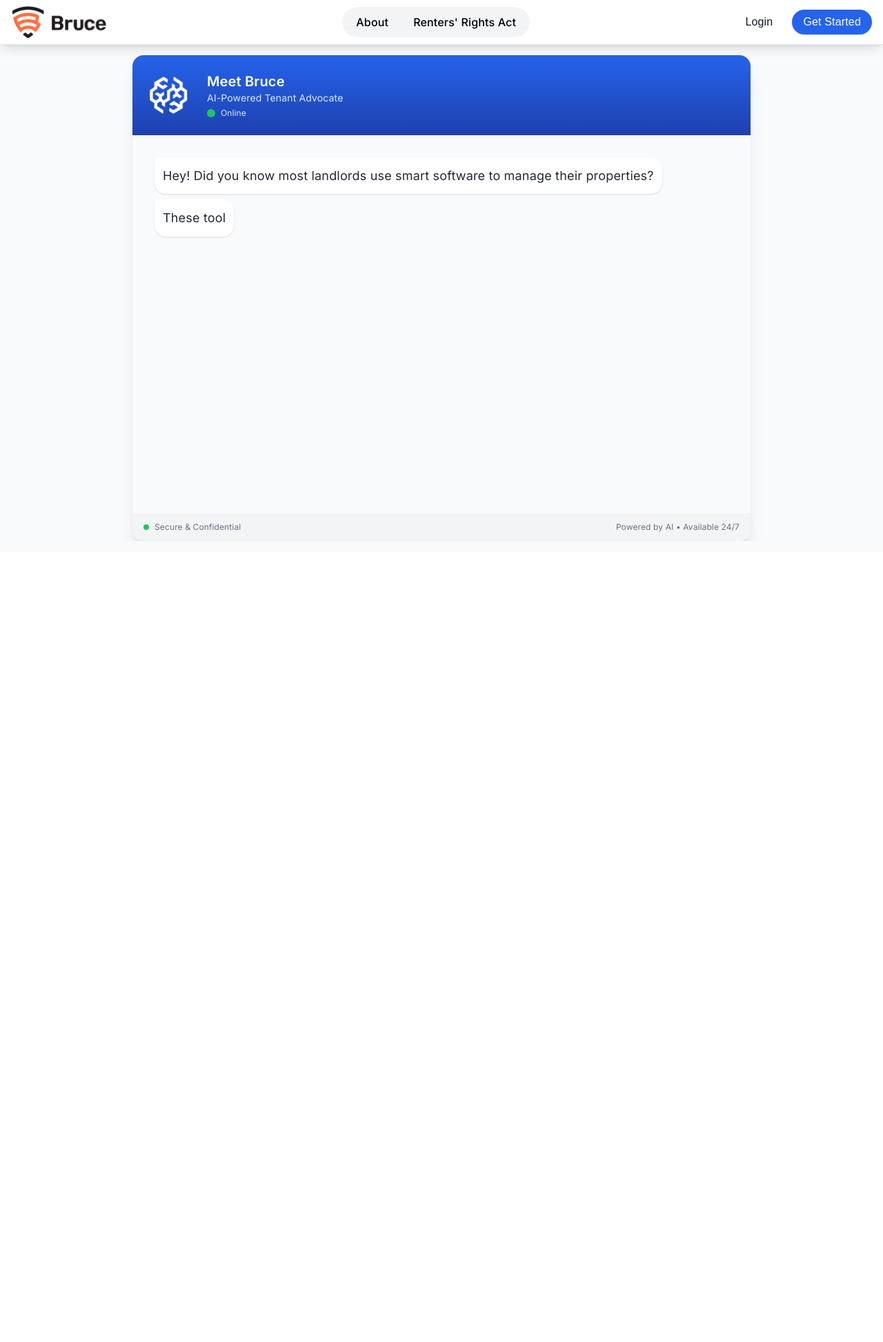
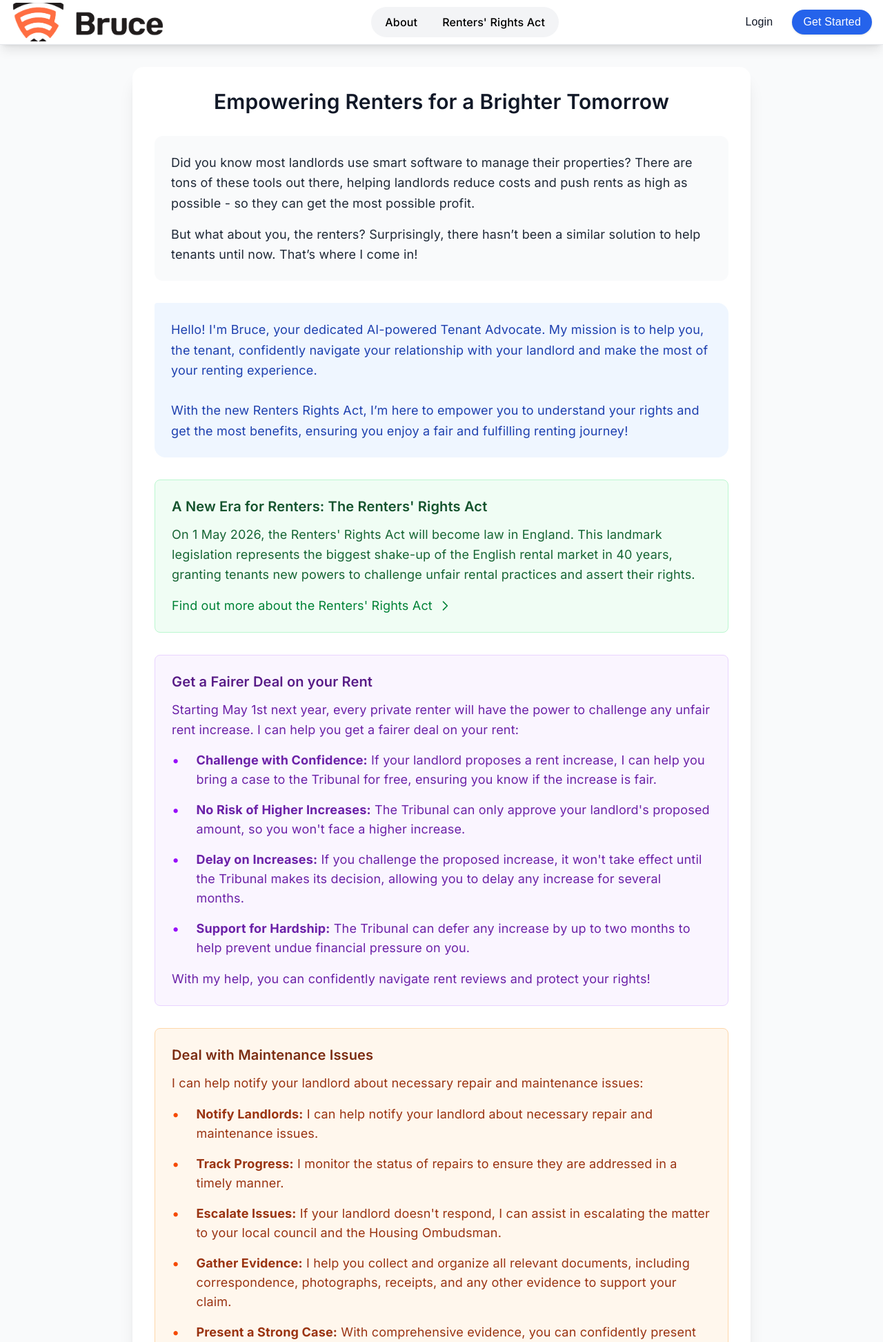
Before and after one commit to proptechpioneer/meetbruce, a Django app: page / in a window 1280 px wide. Shown: the top 1945 px of the page at 69% size. Before the commit the page ends 784 px from the top, so only its background shows below. Run offline with Django 5.2, Linux system fonts and the light colour scheme; style sheets or scripts are compiled from the project's sources; some web fonts are replaced.

Commit message:
refactor: point root to about and remove temporary home landing

```diff
--- a/application/application/urls.py
+++ b/application/application/urls.py
@@ -26,7 +26,7 @@ urlpatterns = [
     # Honeypot admin (fake)
     path('admin/', views.admin_honeypot, name='admin_honeypot'),
     path('admin/login/', views.admin_honeypot, name='admin_honeypot_login'),
-    path('' , views.home, name='home'),
+    path('' , views.about, name='home'),
     path('about', views.about, name='about'),
     path('rrb', views.rrb, name='rrb'),
     path('login/', views.login_view, name='login'),
--- a/application/application/views.py
+++ b/application/application/views.py
@@ -47,16 +47,7 @@ def admin_honeypot(request):
     return render(request, 'admin/honeypot_login.html')
 
 def home(request):
-    # If user is authenticated, redirect to dashboard
-    if request.session.get('is_authenticated'):
-        return redirect('/dashboard/')
-
-    context = {
-        'is_authenticated': request.session.get('is_authenticated', False),
-        'user_id': request.session.get('user_id'),
-        'username': request.session.get('username')
-    }
-    return render(request, 'home.html', context)
+    return about(request)
 
 def about(request):
     context = {
--- a/application/static/js/typewriter.js
+++ /dev/null
@@ -1,156 +0,0 @@
-// Typewriter Animation - Separate Message Boxes
-document.addEventListener('DOMContentLoaded', function() {
-    console.log('DOM loaded - starting typewriter...');
-
-    const messageElement = document.getElementById('typed-message');
-    const ctaButtons = document.getElementById('cta-buttons');
-    const chatContainer = document.getElementById('chat-container');
-
-    if (messageElement && chatContainer) {
-        // Hide the original message element since we'll create new boxes
-        messageElement.style.display = 'none';
-
-        // Remove any existing message bubbles from the template
-        const existingBubbles = chatContainer.querySelectorAll('.flex.items-start.space-x-3.mb-6');
-        existingBubbles.forEach(bubble => {
-            if (!bubble.querySelector('#cta-buttons')) {
-                bubble.remove();
-            }
-        });
-
-        // Start typewriter immediately
-        setTimeout(() => {
-            console.log('Starting separate box typewriter...');
-
-            // 📝 EDIT YOUR LINES HERE - Each line appears in its own box
-            const lines = [
-            "Hey! Did you know most landlords use smart software to manage their properties?",
-            "These tools help them cut costs and push rents up to maximise profits.",
-            "But what about you, the renter?",
-            "Until now, there hasn't been anything for tenants",
-            "Hi, I'm Bruce, the world's first AI-powered Tenant Advocate.",
-            "I’m here to help you navigate your landlord relationship.",
-            "Starting May 1, 2026, the Renters' Rights Act will shake up the English rental market.",
-            "You’ll gain new powers to challenge unfair practices!",
-            "My mission is to help you tackle rogue landlords.",
-            "I can help you:",
-            "✅ Get a better deal on your rent.",
-            "✅ Coordinate repairs and escalate issues with your landlord.",
-            "✅ Make sure your landlord is compliant with the law",
-            "✅ Understand your rights.",
-            "Ready to get started?",
-            "Click 'Get Started' below! 🚀"
-            ];
-
-            // ⚙️ TIMING SETTINGS
-            const typingSpeed = 50;        // Speed of typing each character (lower = faster)
-            const linePauseTime = 1200;    // Pause between lines (milliseconds)
-
-            let currentLineIndex = 0;
-
-            function createMessageBox(lineIndex) {
-                // Create a new message box for this line
-                const messageBox = document.createElement('div');
-                messageBox.className = 'flex items-start space-x-3 mb-2';
-                messageBox.innerHTML = `
-                    <div class="bg-white rounded-2xl rounded-tl-sm shadow-sm p-3 max-w-3xl">
-                        <div id="message-line-${lineIndex}" class="text-gray-800 text-lg leading-relaxed font-medium">
-                            <!-- Text will be typed here -->
-                        </div>
-                    </div>
-                `;
-
-                // Add the message box to the chat container (before the CTA buttons)
-                const ctaContainer = document.querySelector('.text-center.mt-4.md\\:mt-8');
-                if (ctaContainer) {
-                    chatContainer.insertBefore(messageBox, ctaContainer);
-                } else {
-                    chatContainer.appendChild(messageBox);
-                }
-
-                // Scroll to show the new message box immediately with padding
-                setTimeout(() => {
-                    const containerHeight = chatContainer.clientHeight;
-                    const scrollTarget = chatContainer.scrollHeight - containerHeight + 100; // 100px gap from bottom
-                    chatContainer.scrollTo({
-                        top: Math.max(0, scrollTarget),
-                        behavior: 'smooth'
-                    });
-                }, 50);
-
-                return document.getElementById(`message-line-${lineIndex}`);
-            }
-
-            function typeNextLine(lineIndex) {
-                if (lineIndex >= lines.length) {
-                    // All lines done - show buttons
-                    if (ctaButtons) {
-                        setTimeout(() => {
-                            ctaButtons.style.display = 'block';
-                            ctaButtons.classList.add('animate-fade-in');
-                            console.log('All lines complete - buttons shown');
-                        }, 500);
-                    }
-                    return;
-                }
-
-                const currentLine = lines[lineIndex];
-                const lineElement = createMessageBox(lineIndex);
-
-                let charIndex = 0;
-
-                // Type the current line character by character
-                function typeChar() {
-                    if (charIndex < currentLine.length) {
-                        lineElement.textContent += currentLine.charAt(charIndex);
-                        charIndex++;
-                        setTimeout(typeChar, typingSpeed);
-                    } else {
-                        // Line fully typed
-                        console.log(`Line ${lineIndex + 1} complete: "${currentLine}"`);
-
-                        // Check if this is the final line
-                        if (lineIndex === lines.length - 1) {
-                            // Final line - show buttons after a pause and ensure they're visible
-                            if (ctaButtons) {
-                                setTimeout(() => {
-                                    ctaButtons.style.display = 'block';
-                                    ctaButtons.classList.add('animate-fade-in');
-                                    console.log('Final line - showing buttons');
-
-                                    // Move CTA container to the very end to ensure proper positioning
-                                    const ctaContainer = ctaButtons.closest('.text-center');
-                                    if (ctaContainer) {
-                                        chatContainer.appendChild(ctaContainer);
-                                    }
-
-                                    // Scroll to ensure buttons are visible with padding
-                                    setTimeout(() => {
-                                        chatContainer.scrollTo({
-                                            top: chatContainer.scrollHeight,
-                                            behavior: 'smooth'
-                                        });
-                                    }, 300);
-                                }, 1500); // Longer delay to ensure all content is rendered
-                            }
-                        } else {
-                            // Move to next line after a pause
-                            setTimeout(() => {
-                                console.log(`Moving to line ${lineIndex + 2}`);
-                                typeNextLine(lineIndex + 1);
-                            }, linePauseTime);
-                        }
-                    }
-                }
-
-                typeChar();
-            }
-
-            // Start with the first line after a brief delay
-            typeNextLine(0);
-        }, 1000);
-
-    } else {
-        console.error('Could not find required elements!');
-    }
-});
--- a/application/templates/home.html
+++ /dev/null
@@ -1,99 +0,0 @@
-{% extends "layout.html" %}
-{% load static %}
-
-{% block title %}Meet Bruce | AI Powered Tenant Advocate{% endblock %}
-
-{% block content %}
-    <div class="px-4"
-         style="position: absolute; top: 5rem; left: 0; right: 0; bottom: 1rem; overflow: hidden;">
-        <div class="max-w-4xl mx-auto h-full">
-            <!-- Chat-like Interface -->
-            <div class="bg-white rounded-2xl shadow-xl overflow-hidden w-full h-full flex flex-col">
-                <!-- Header -->
-                <div class="bg-linear-to-r from-blue-600 to-blue-800 text-white p-4 md:p-6 shrink-0">
-                    <div class="flex items-center space-x-3 md:space-x-4">
-                        <div class="w-12 h-12 md:w-14 md:h-14 flex items-center justify-center">
-                            <img src="{% static 'images/whiteicon.png' %}" alt="Bruce Icon" class="w-12 h-12 md:w-14 md:h-14">
-                        </div>
-                        <div>
-                            <h1 class="text-xl md:text-2xl font-bold">Meet Bruce</h1>
-                            <p class="text-blue-100 text-sm md:text-base">AI-Powered Tenant Advocate</p>
-                            <div class="flex items-center mt-1">
-                                <div style="position: relative; display: inline-flex; height: 12px; width: 12px;">
-                                    <span style="position: absolute; display: inline-flex; height: 100%; width: 100%; border-radius: 50%; background-color: rgb(74, 222, 128); opacity: 0.75; animation: ping 1s cubic-bezier(0, 0, 0.2, 1) infinite;"></span>
-                                    <span style="position: relative; display: inline-flex; border-radius: 50%; height: 12px; width: 12px; background-color: rgb(34, 197, 94);"></span>
-                                </div>
-                                <span class="text-xs md:text-sm text-blue-100 ml-2">Online</span>
-                            </div>
-                        </div>
-                    </div>
-                </div>
-
-                <!-- Chat Container - Scrollable -->
-                <div id="chat-container" class="p-4 md:p-8 bg-gray-50 flex-1 overflow-y-auto" style="min-height: 0;">
-                    <!-- Messages will be dynamically added here by JavaScript -->
-                    <div id="typed-message" class="hidden">
-                        <!-- Original message element - now hidden -->
-                    </div>
-
-                    <!-- CTA Buttons (Hidden initially) -->
-                    <div class="text-center mt-4 md:mt-8 space-y-4 pb-6">
-                        <div id="cta-buttons" style="display: none;">
-                            {% if request.session.is_authenticated %}
-                                <!-- Logged in user - Show go to dashboard button -->
-                                <button
-                                    style="background-color: #2563eb; color: white; min-height: 44px;"
-                                    onclick="window.location.href='/dashboard/'"
-                                    class="hover:bg-blue-700 font-semibold py-3 px-6 md:px-8 rounded-full transition duration-300 ease-in-out transform hover:scale-105 shadow-lg text-sm md:text-base w-full max-w-xs touch-manipulation"
-                                    onmouseover="this.style.backgroundColor='#1d4ed8'"
-                                    onmouseout="this.style.backgroundColor='#2563eb'"
-                                    ontouchstart="">
-                                    Go to Dashboard
-                                </button>
-                            {% else %}
-                                <!-- Not logged in - Show get started button -->
-                                <button
-                                    style="background-color: #2563eb; color: white; min-height: 44px;"
-                                    onclick="window.location.href='{% url 'onboarding' %}'"
-                                    class="hover:bg-blue-700 font-semibold py-3 px-6 md:px-8 rounded-full transition duration-300 ease-in-out transform hover:scale-105 shadow-lg text-sm md:text-base touch-manipulation"
-                                    onmouseover="this.style.backgroundColor='#1d4ed8'"
-                                    onmouseout="this.style.backgroundColor='#2563eb'"
-                                    ontouchstart="">
-                                    Get Started
-                                </button>
-                            {% endif %}
-                        </div>
-                    </div>
-                </div>
-
-                <!-- Footer -->
-                <div class="bg-gray-100 px-4 md:px-8 py-3 md:py-4 shrink-0">
-                    <div class="flex items-center justify-between text-xs md:text-sm text-gray-500">
-                        <div class="flex items-center space-x-2">
-                            <div class="w-2 h-2 bg-green-500 rounded-full"></div>
-                            <span class="hidden sm:inline">Secure & Confidential</span>
-                            <span class="sm:hidden">Secure</span>
-                        </div>
-                        <div class="hidden sm:inline">Powered by AI • Available 24/7</div>
-                        <div class="sm:hidden">AI • 24/7</div>
-                    </div>
-                </div>
-            </div>
-        </div>
-    </div>
-
-    <!-- Load the typewriter script -->
-    <script src="{% static 'js/typewriter.js' %}"></script>
-
-    <!-- Custom styles for animations -->
-    <style>
-        @keyframes fade-in {
-            from { opacity: 0; transform: translateY(10px); }
-            to { opacity: 1; transform: translateY(0); }
-        }
-
-        .animate-fade-in {
-            animation: fade-in 0.8s ease-out;
-        }
-    </style>
-{% endblock %}
--- a/application/templates/layout.html
+++ b/application/templates/layout.html
@@ -114,8 +114,8 @@
                 <!-- Left Section - Logo -->
                 <div class="shrink-0 flex items-center">
                     <a href="{% url 'home' %}" class="flex items-center space-x-3">
-                        <div style="width: 140px; height: 140px;" class="rounded-lg flex items-center justify-center">
-                            <img src="{% static 'images/logo.png' %}" alt="Bruce Logo" style="width: 140px; height: 140px; object-fit: contain;">
+                        <div class="w-36 sm:w-44 md:w-52 lg:w-56 h-14 flex items-center justify-start overflow-hidden">
+                            <img src="{% static 'images/logo.png' %}?v=20260325" alt="Bruce Logo" class="w-full h-auto object-contain object-left">
                         </div>
                     </a>
                 </div>
```
Also changed, not shown: 1 other file.
